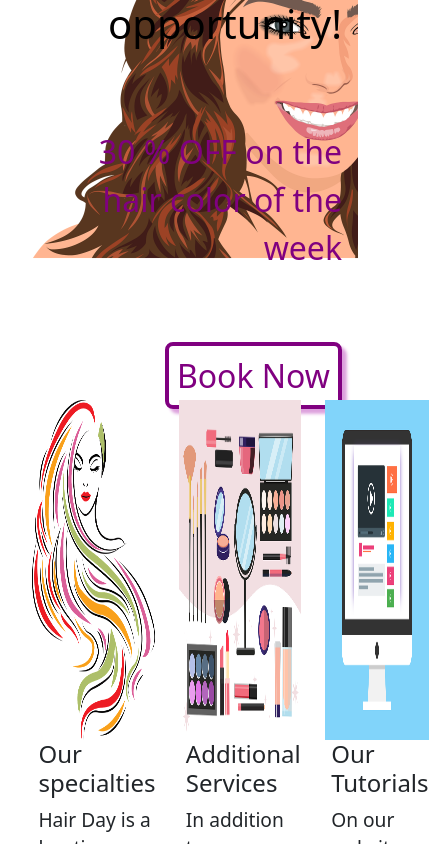
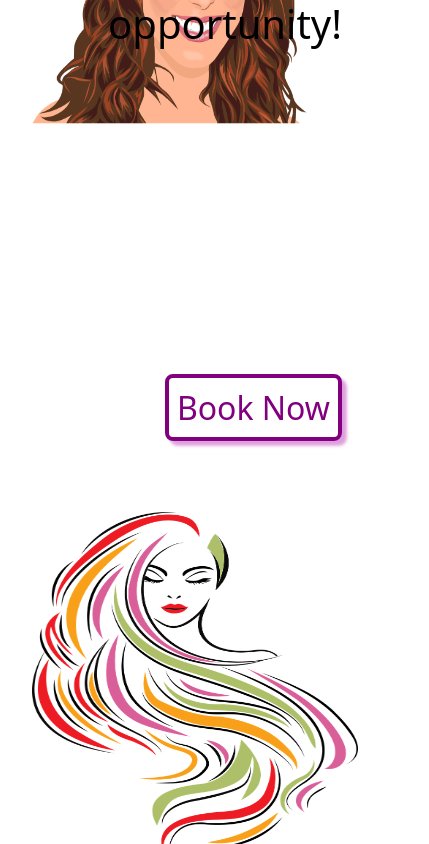
Before and after one commit to Gut1dg0/hair-day, a plain HTML site: page index.html in a window 390 px wide. Shown: the part 720-1564 px from the top of the page, 429 px wide, since content can reach past the window. Drawn offline with nearby package versions, Linux system fonts and the light colour scheme.

Commit message:
responsive design

```diff
--- a/styles.css
+++ b/styles.css
@@ -75,7 +75,7 @@ nav a:hover {
     margin-inline-end: 1rem;
     margin-block-end: 5rem;
     animation: p_change 5s  infinite;
-    color: purple;
+    color: white;
 }
 
 @keyframes p_change {
@@ -89,6 +89,7 @@ nav a:hover {
 
     50% {
         transform: rotateY(0deg);
+        color: black;
     }
 
     75% {
@@ -145,3 +146,21 @@ footer {
     padding: 2rem 2rem 0 2rem;
     background-color: bisque;
 }
+
+@media (max-width:425px) {
+    #promotions {
+        margin-block-start: 5rem;
+        display: grid;
+        grid-template-columns: 1fr;
+    }
+
+    #banner {
+        background-size: 275px 300px;
+    }
+
+    #banner p {
+        margin-block-start: 7rem;
+    }
+
+
+}
```
